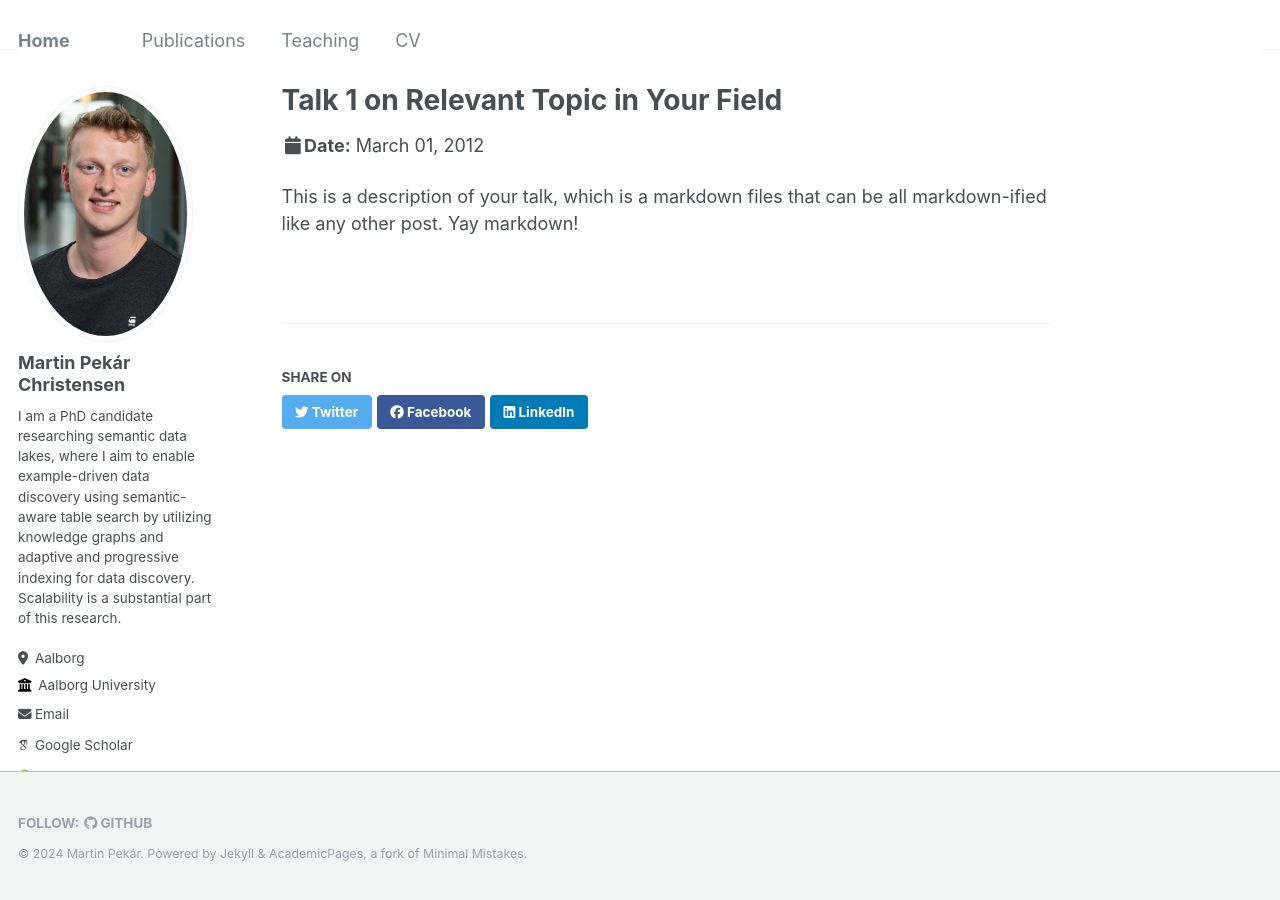
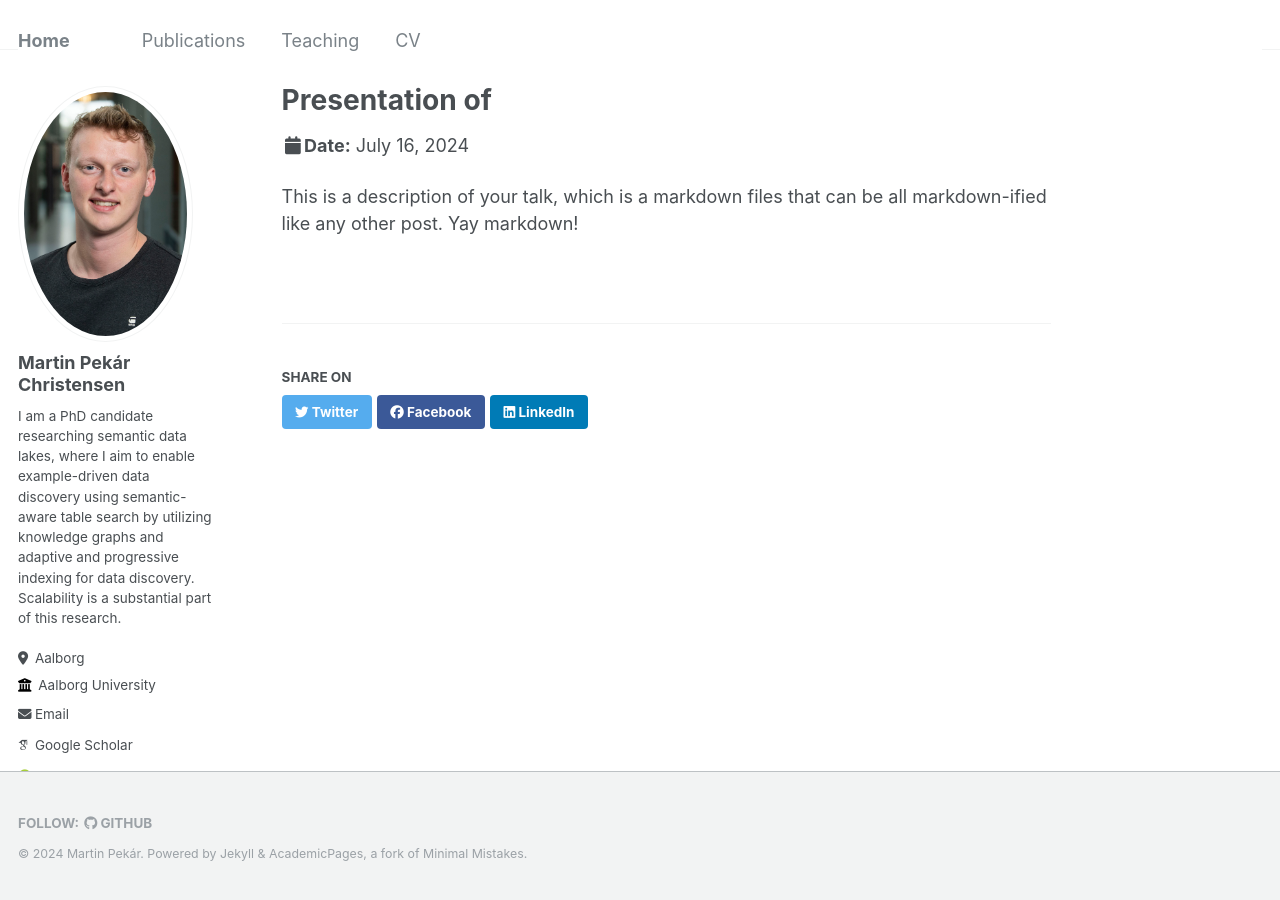
Before and after one commit to MrPekar98/mrpekar98.github.io, a Jekyll site: the page built from _talks/2012-03-01-talk-1.md, in a window 1280 px wide. Built offline with Jekyll 4.4.1, drawn with Linux system fonts in a browser that asks for light colours; some web fonts are replaced.

Commit message:
Update 2012-03-01-talk-1.md

```diff
--- a/_talks/2012-03-01-talk-1.md
+++ b/_talks/2012-03-01-talk-1.md
@@ -1,11 +1,11 @@
 ---
-title: "Talk 1 on Relevant Topic in Your Field"
+title: "Presentation of "
 collection: talks
 type: "Talk"
 permalink: /talks/2012-03-01-talk-1
-venue: "UC San Francisco, Department of Testing"
-date: 2012-03-01
-location: "San Francisco, California"
+venue: "SIGIR'24"
+date: 2024-07-16
+location: "Washington D.C."
 ---
 
 This is a description of your talk, which is a markdown files that can be all markdown-ified like any other post. Yay markdown!
```
